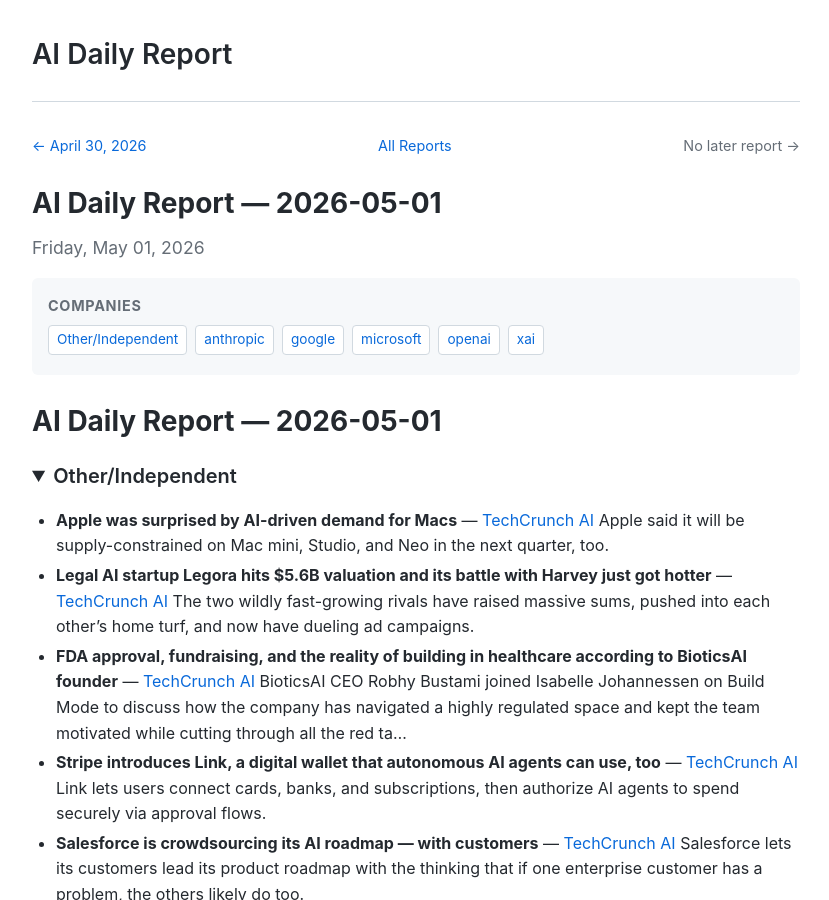
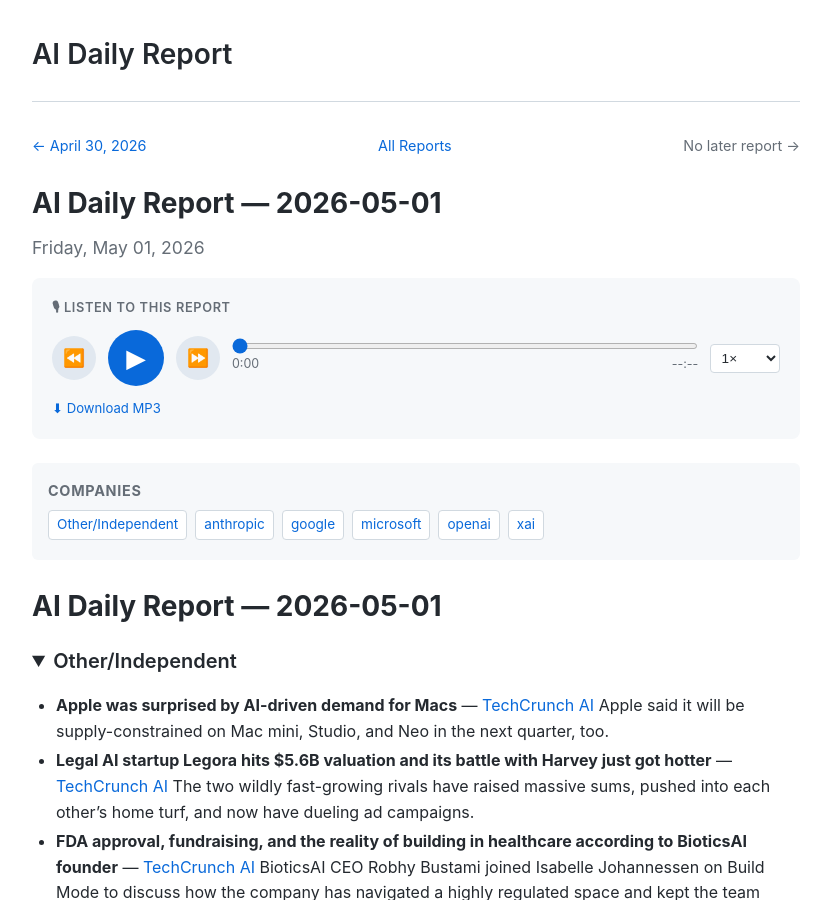
Before and after one commit to lankeami/ai-upskill, a Jekyll site: the page built from reports/2026-05-01.md, in a window 1280 px wide and 900 px high. Shown: the whole window, without its empty margins (224-1053 px from the left). Built offline with Jekyll 4.4.1, drawn with Linux system fonts in a browser that asks for light colours; some of the changed lines change nothing that is shown.

Commit message:
chore: add podcast URL to 2026-05-01 report

```diff
--- a/reports/2026-05-01.md
+++ b/reports/2026-05-01.md
@@ -4,6 +4,7 @@
 date: 2026-05-01
 companies: ["Other/Independent", "anthropic", "google", "microsoft", "openai", "xai"]
 item_count: 54
+podcast_url: "https://github.com/lankeami/ai-upskill/releases/download/podcast-2026-05-01/2026-05-01.mp3"
 ---
 
 # AI Daily Report — 2026-05-01
```
